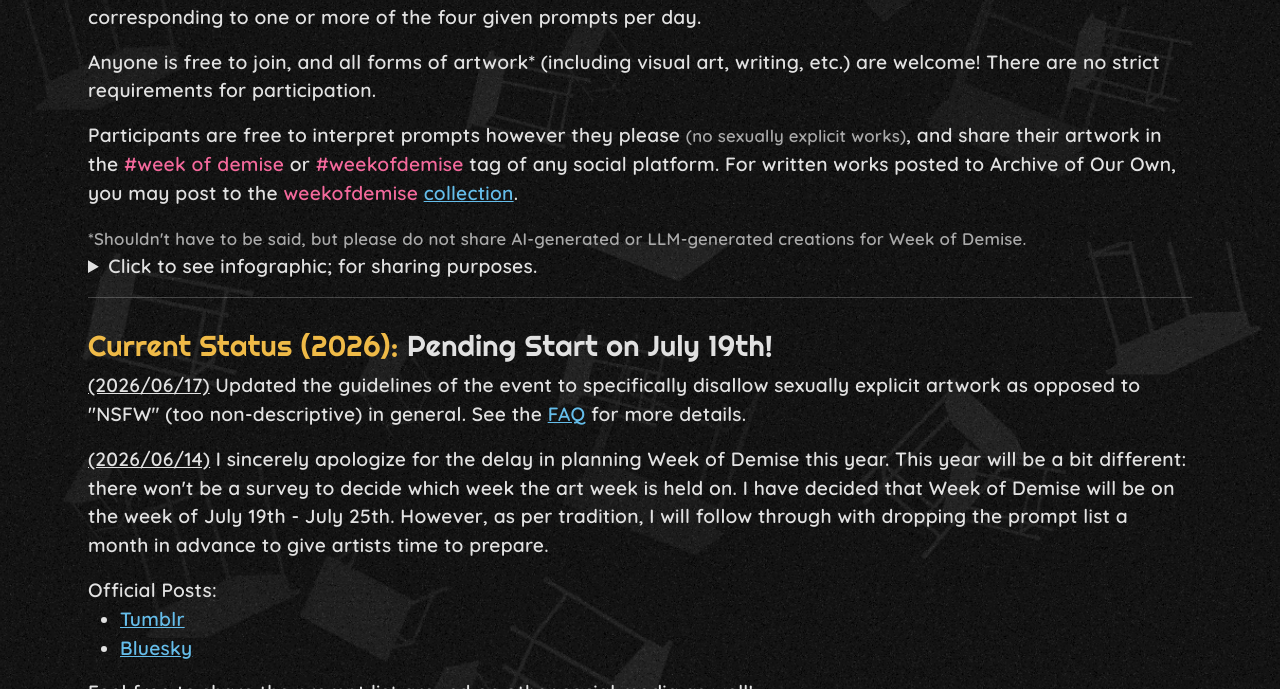
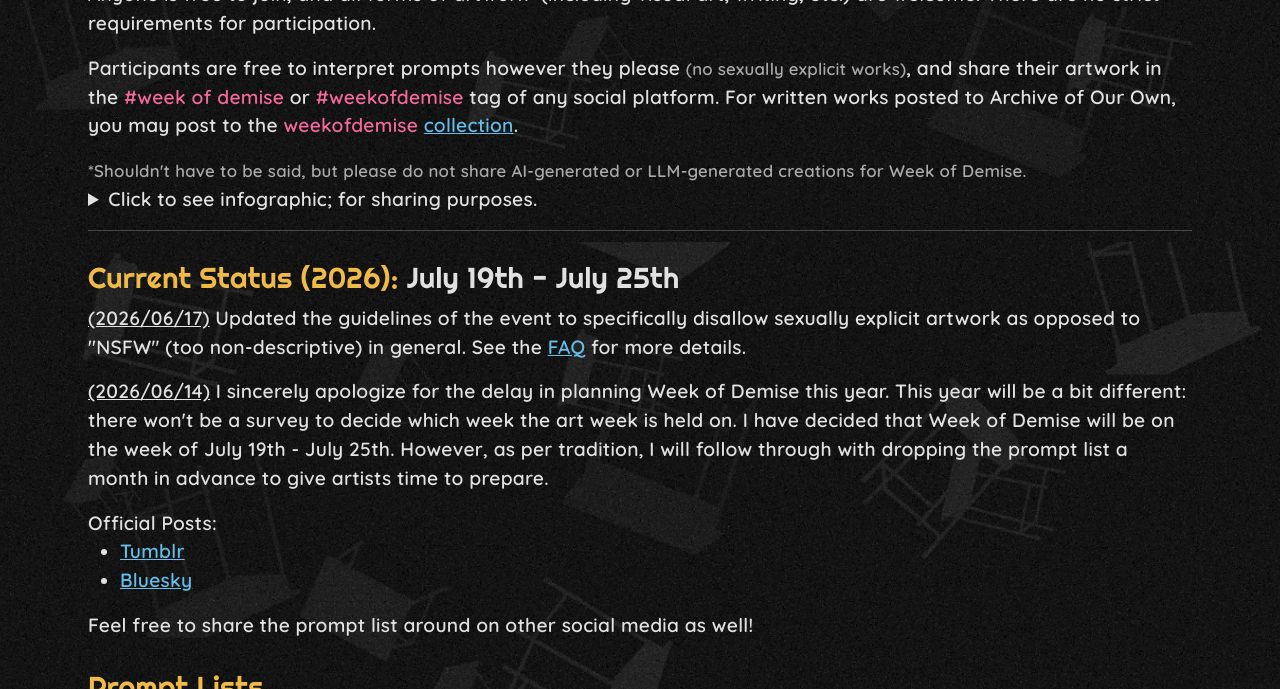
Before and after one commit to ALTCODE255/altcode255.github.io, a Jekyll site: the page built from weekofdemise/index.html, in a window 1280 px wide and 900 px high, scrolled down 658 px, cut to the strip 0-689 px from the top of the window. Built offline with Jekyll 4.4.1, drawn with Linux system fonts in a browser that asks for light colours.

Commit message:
Update during Week of Demise

```diff
--- a/weekofdemise/index.html
+++ b/weekofdemise/index.html
@@ -29,7 +29,7 @@
                 <h1>Shuuen no Shiori<br>
                     <span class="mb-0" style="font-size: 85%">WEEK OF DEMISE</span><br>
                     <span class="text-light fs-2 mt-0">JULY 19 - JULY 25</span><br>
-                    <iframe src="https://free.timeanddate.com/countdown/i9yqca9r/cf12/cm0/cu4/ct3/cs1/ca2/co0/cr0/ss0/cacfff/cpcfff/pct/tcfc0/fs100/szw533/szh225/iso2026-07-19T00:00:00" allowtransparency="true" frameborder="0" width="185" height="54"></iframe>
+                    <!-- <iframe src="https://free.timeanddate.com/countdown/i9yqca9r/cf12/cm0/cu4/ct3/cs1/ca2/co0/cr0/ss0/cacfff/cpcfff/pct/tcfc0/fs100/szw533/szh225/iso2026-07-19T00:00:00" allowtransparency="true" frameborder="0" width="185" height="54"></iframe> -->
                 </h1>
                 <p>Organized by <a class="text-primary" href="/">ALTCODE255</a></p>
             </div>
@@ -75,7 +75,7 @@
                 <hr>
             </div>
             <div id="status">
-                <h2>Current Status (2026): <span class="text-light">Pending Start on July 19th!</span></h2>
+                <h2>Current Status (2026): <span class="text-light">July 19th - July 25th</span></h2>
                 <p><u>(2026/06/17)</u> Updated the guidelines of the event to specifically disallow sexually explicit artwork as opposed to "NSFW" (too non-descriptive) in general. See the <a href="#faq">FAQ</a> for more details.</p>
                 <p><u>(2026/06/14)</u> I sincerely apologize for the delay in planning Week of Demise this year. This year will be a bit different: there won't be a survey to decide which week the art week is held on. I have decided that Week of Demise will be on the week of <b>July 19th - July 25th</b>. However, as per tradition, I will follow through with dropping the prompt list a month in advance to give artists time to prepare.</p>
                 Official Posts:
```
